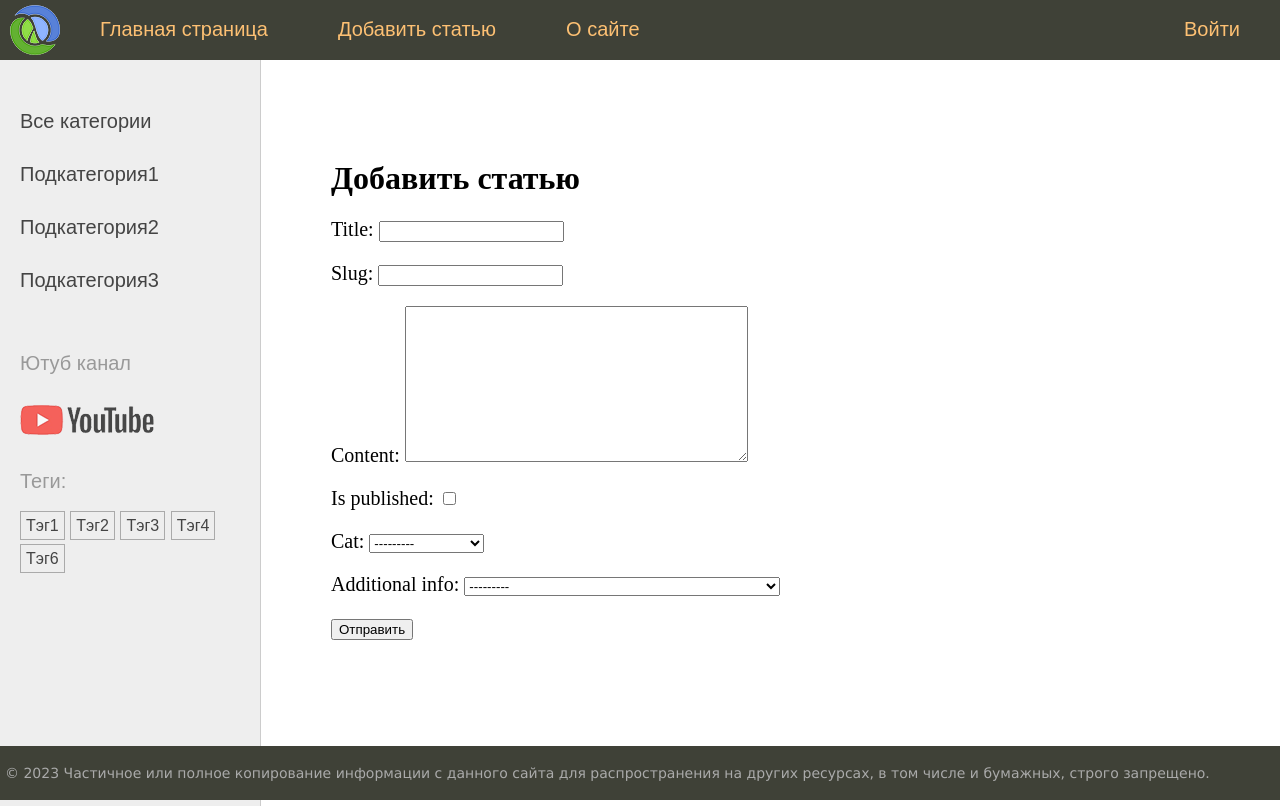
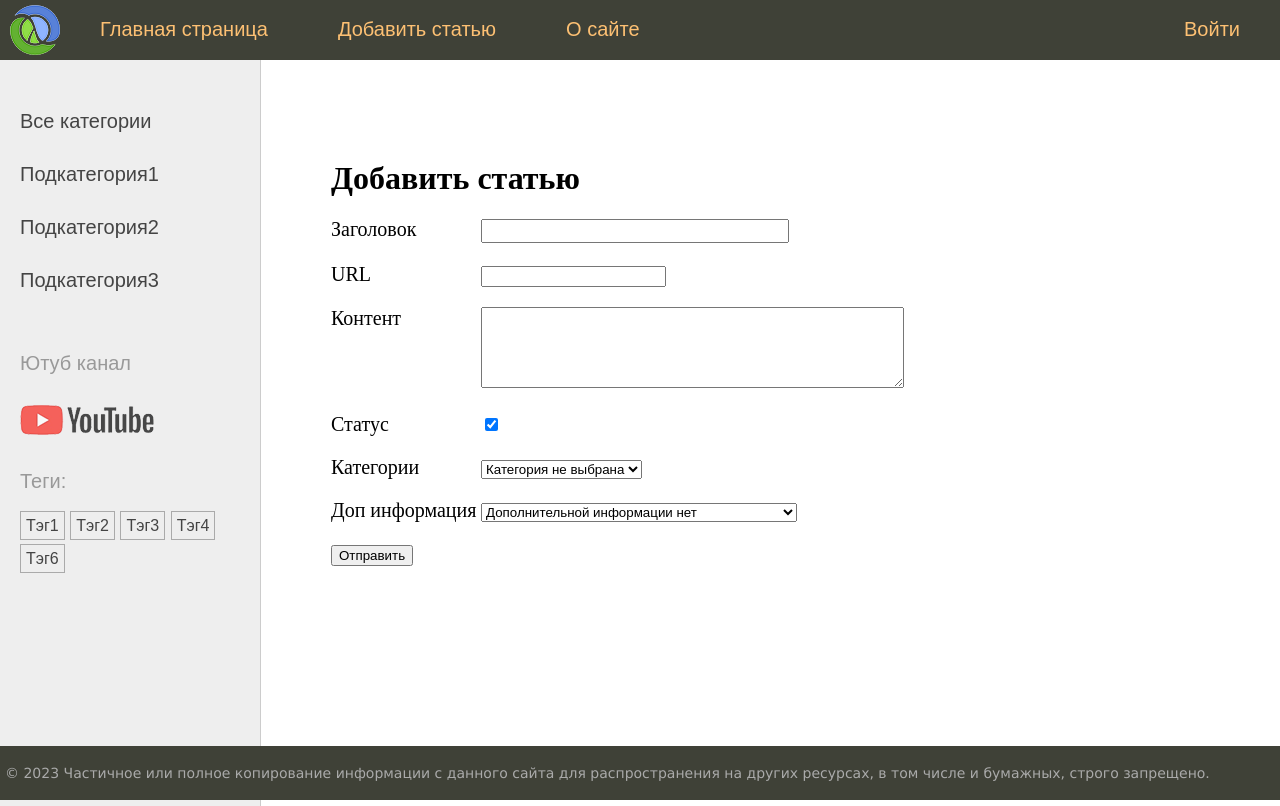
Before and after one commit to rAnto0/blog-site, a Django app: page /addpage/ in a window 1280 px wide. Run offline with Django 5.2, Linux system fonts and the light colour scheme; data comes from the database, SQL or seed files in the repository; both versions use the stored data as it was after the commit.

Commit message:
Displaying form fields. Saving the transferred data in the database

```diff
--- a/mydjangoproject/main_app/forms.py
+++ b/mydjangoproject/main_app/forms.py
@@ -3,9 +3,11 @@
 
 
 class AddPostForm(forms.Form):
-    title = forms.CharField(max_length=255)
-    slug = forms.SlugField(max_length=255)
-    content = forms.CharField(widget=forms.Textarea(), required=False)
-    is_published = forms.BooleanField(required=False)
-    cat = forms.ModelChoiceField(queryset=Category.objects.all())
-    additional_info = forms.ModelChoiceField(queryset=ArticleAdditionalDescription.objects.all(), required=False)
+    title = forms.CharField(max_length=255, label='Заголовок', widget=forms.TextInput(attrs={'class': 'form-input'}))
+    slug = forms.SlugField(max_length=255, label='URL')
+    content = forms.CharField(widget=forms.Textarea(attrs={'cols': 50, 'rows': 5}), required=False, label='Контент')
+    is_published = forms.BooleanField(required=False, initial=True, label='Статус')
+    cat = forms.ModelChoiceField(queryset=Category.objects.all(), empty_label='Категория не выбрана', label='Категории')
+    additional_info = forms.ModelChoiceField(queryset=ArticleAdditionalDescription.objects.all(),
+                                             empty_label='Дополнительной информации нет', required=False,
+                                             label='Доп информация')
--- a/mydjangoproject/main_app/templates/main_app/addpage.html
+++ b/mydjangoproject/main_app/templates/main_app/addpage.html
@@ -5,7 +5,12 @@
 <form action="" method="post">
     {% csrf_token %}
 
-    {{ form.as_p }}
+    <div class="form-error">{{ form.non_field_errors }}</div>
+
+    {% for f in form %}
+    <p><label class="form-label" for="{{ f.id_for_label }}">{{ f.label }}</label>{{ f }}</p>
+    <div class="form-error">{{ f.errors }}</div>
+    {% endfor %}
 
     <p>
         <button type="submit">Отправить</button>
--- a/mydjangoproject/main_app/views.py
+++ b/mydjangoproject/main_app/views.py
@@ -1,5 +1,5 @@
 from django.http import HttpResponseNotFound, HttpResponse
-from django.shortcuts import render, get_object_or_404
+from django.shortcuts import render, get_object_or_404, redirect
 
 from .forms import AddPostForm
 from .models import Posts, Category, TagPost
@@ -38,7 +38,12 @@
     if request.method == 'POST':
         form = AddPostForm(request.POST)
         if form.is_valid():
-            print(form.cleaned_data)
+            # print(form.cleaned_data)
+            try:
+                Posts.objects.create(**form.cleaned_data)
+                return redirect('main')
+            except:
+                form.add_error(None, 'Ошибка добавления поста')
     else:
         form = AddPostForm()
 
```
Also changed, not shown: mydjangoproject/db.sqlite3.
